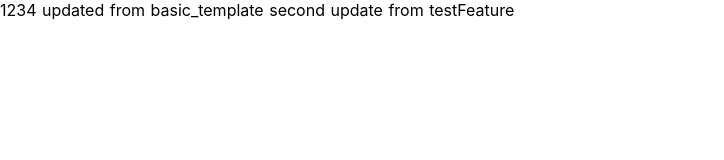
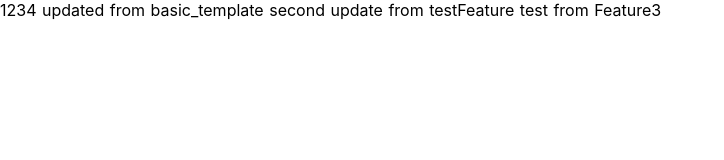
Before and after one commit to goldensectionlv/test-nuxt, a Nuxt app: page / in a window 1280 px wide. Shown: the top 160 px of the page, without its empty margins (0-724 px from the left). Built offline with nearby package versions, Linux system fonts and the light colour scheme.

Commit message:
test commit

```diff
--- a/pages/index.vue
+++ b/pages/index.vue
@@ -3,6 +3,7 @@
     1234
     updated from basic_template
     second update from testFeature
+    test from Feature3
   </div>
 </template>
 
```
